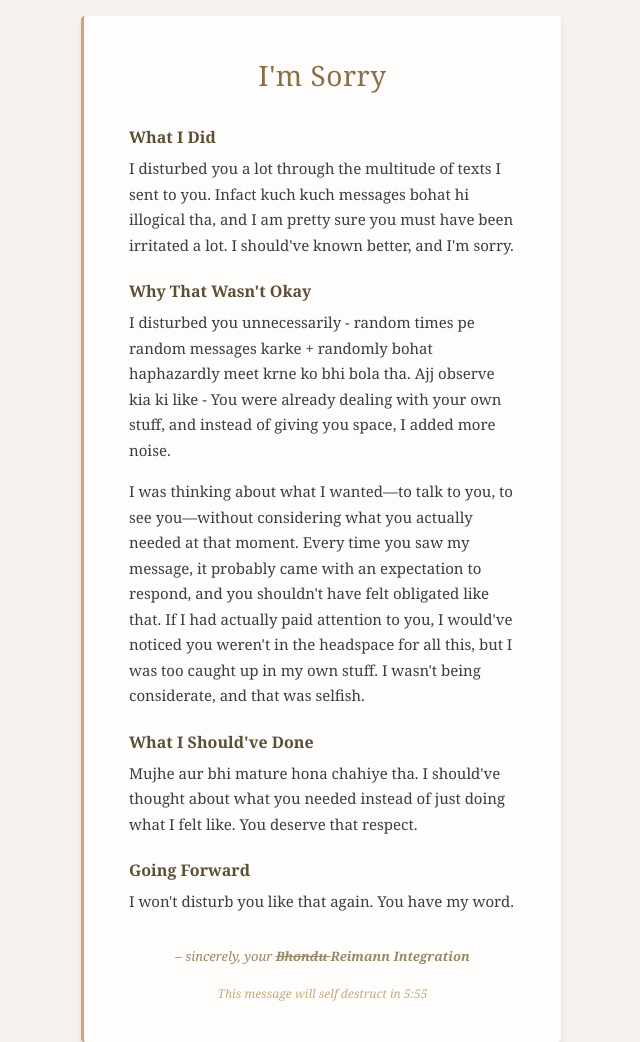
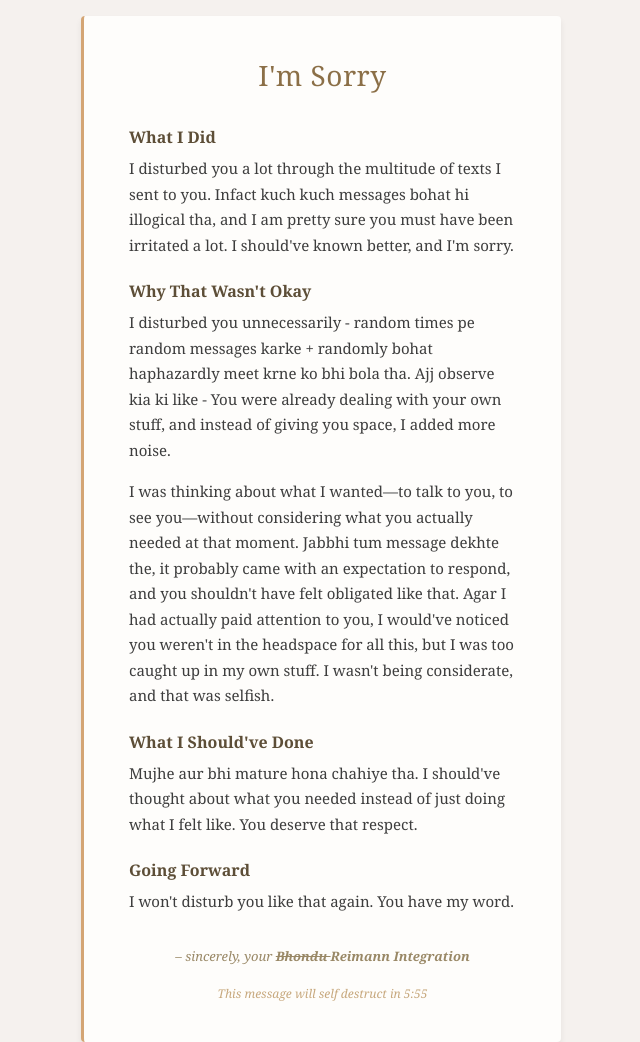
Before and after one commit to RemanDey/apology, a plain HTML site: page index.html in a window 1280 px wide. Shown: the top 1042 px of the page, without its empty margins (319-959 px from the left). Drawn offline with Linux system fonts and the light colour scheme.

```diff
--- a/index.html
+++ b/index.html
@@ -122,7 +122,7 @@
     <p>
       I disturbed you unnecessarily - random times pe random messages karke + randomly bohat haphazardly meet krne ko bhi bola tha. Ajj observe kia ki like - You were already dealing with your own stuff, and instead of giving you space, I added more noise.
     </p>
-    <p>I was thinking about what I wanted—to talk to you, to see you—without considering what you actually needed at that moment. Every time you saw my message, it probably came with an expectation to respond, and you shouldn't have felt obligated like that. If I had actually paid attention to you, I would've noticed you weren't in the headspace for all this, but I was too caught up in my own stuff. I wasn't being considerate, and that was selfish.
+    <p>I was thinking about what I wanted—to talk to you, to see you—without considering what you actually needed at that moment. Jabbhi tum message dekhte the, it probably came with an expectation to respond, and you shouldn't have felt obligated like that. Agar I had actually paid attention to you, I would've noticed you weren't in the headspace for all this, but I was too caught up in my own stuff. I wasn't being considerate, and that was selfish.
     </p>
 
     <h2>What I Should've Done</h2>
```
